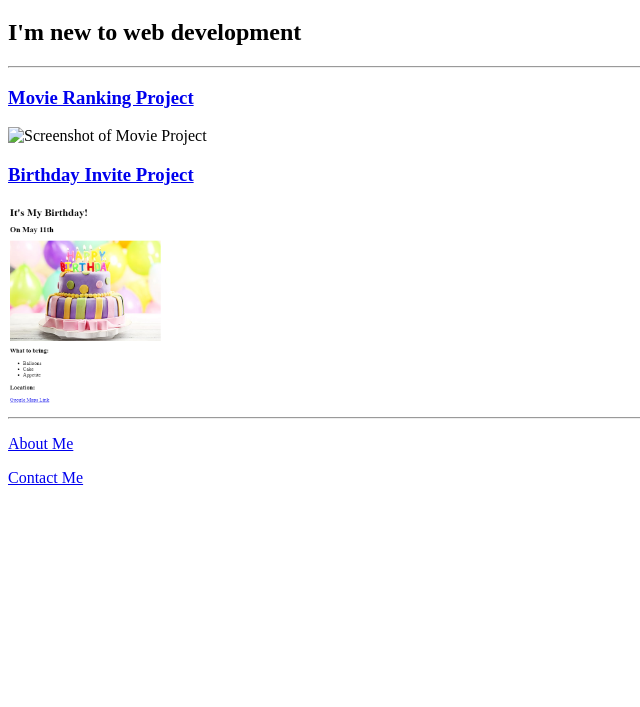
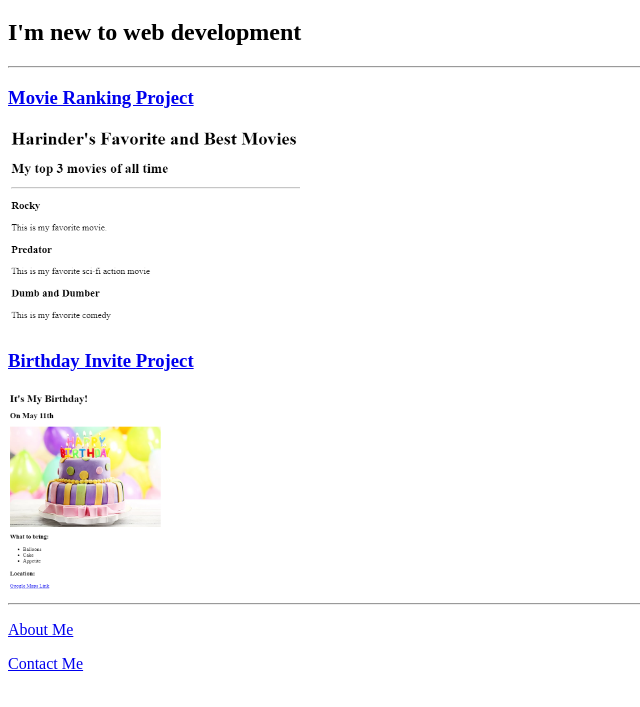
Before and after one commit to Harinder81/html-portfolio, a plain HTML site: page index.html in a window 1280 px wide. Shown: the part 61-768 px from the top of the page, without its empty margins (0-640 px from the left). Drawn offline with Linux system fonts and the light colour scheme.

Commit message:
Update index.html

```diff
--- a/index.html
+++ b/index.html
@@ -11,7 +11,7 @@
     <h2>I'm new to web development</h2>
     <hr />
     <h3><a href="./public/movies.html">Movie Ranking Project</a></h3>
-    <img src="./assets/images/movies_screen_capture.PNG/" height="200" alt="Screenshot of Movie Project"/>
+    <img src="./assets/images/movies_screen_capture.PNG" height="200" alt="Screenshot of Movie Project"/>
 
     <h3><a href="./public/birthday.html">Birthday Invite Project</a></h3>
     <img src="./assets/images/birthday_screen_capture.PNG" height="200" alt="Screenshot of Birthday Project"/>
```
